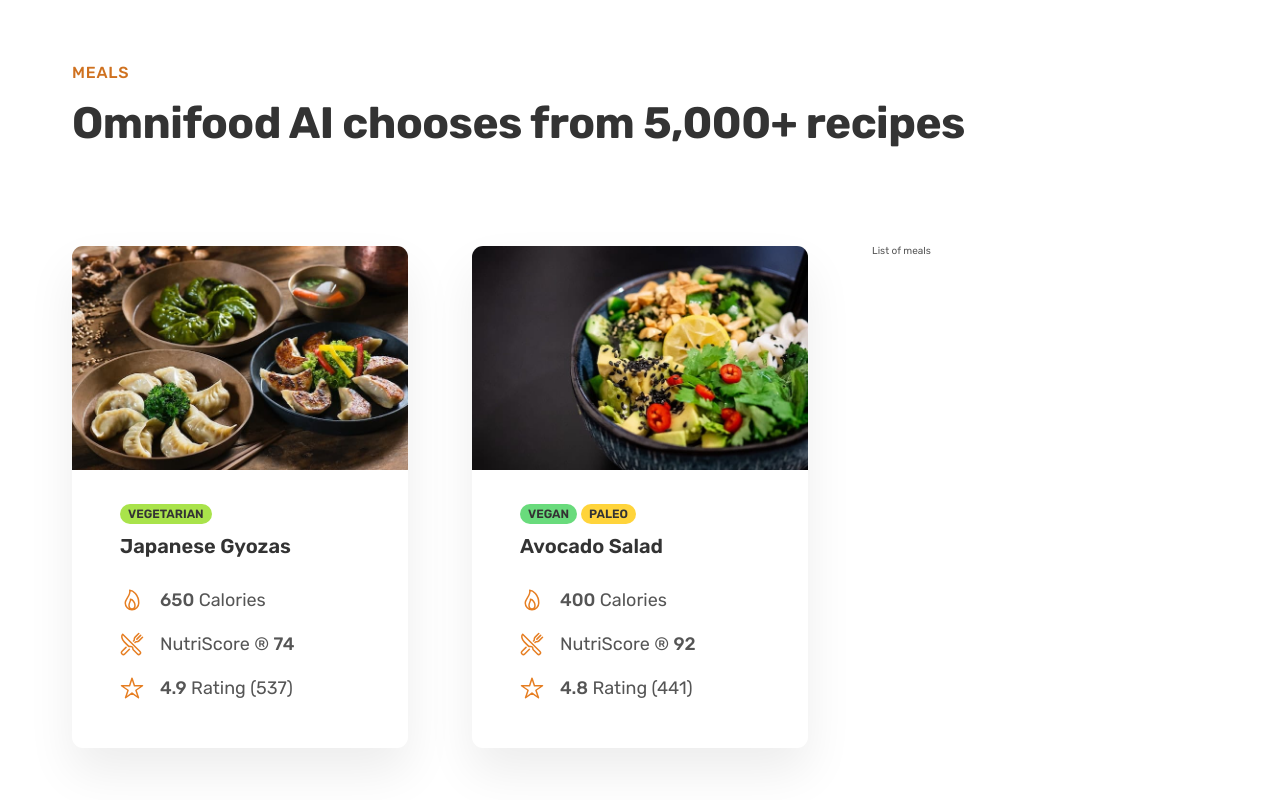
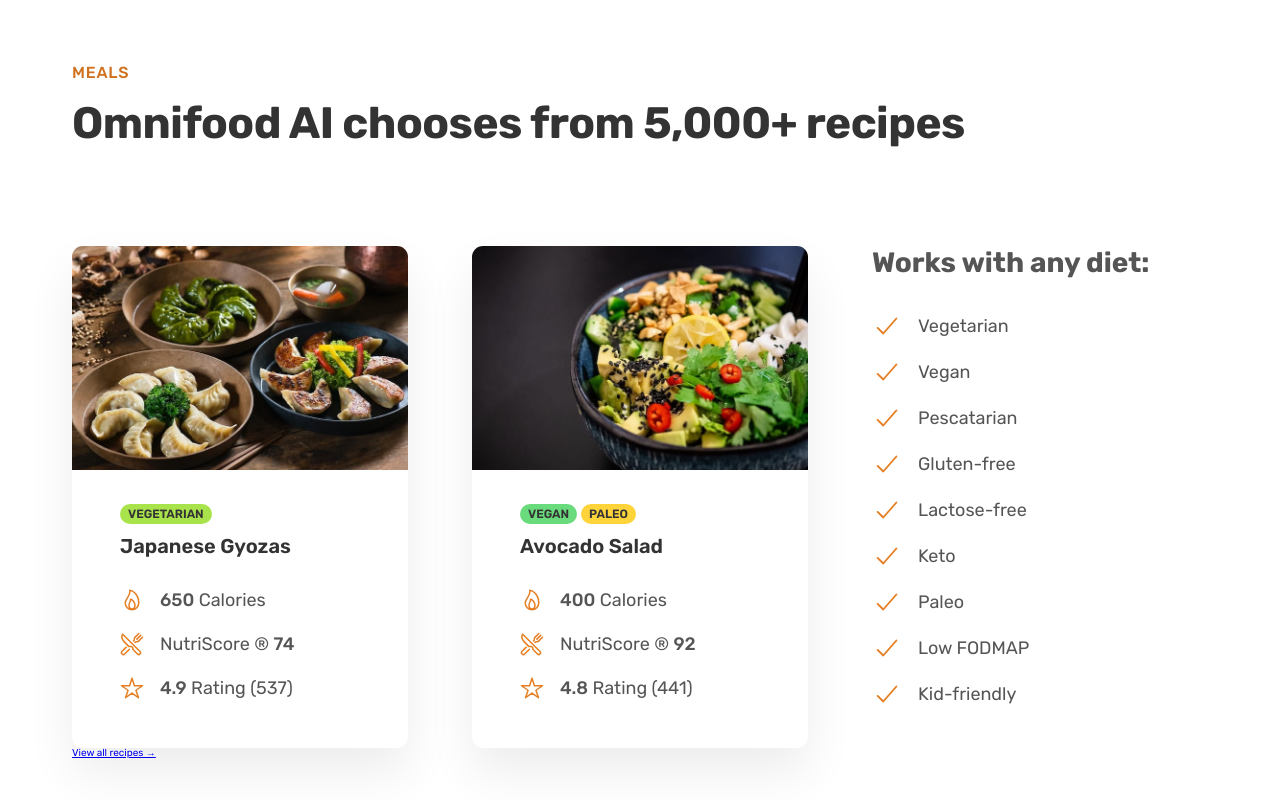
Before and after one commit to MartinFlischman/Omnifood, a plain HTML site: page index.html in a window 1280 px wide. Shown: the part 2638-3438 px from the top of the page. Drawn offline with nearby package versions, Linux system fonts and the light colour scheme.

Commit message:
Meals section
- Diet list added with all types of diets,
- Icons added,
- List and icons styled,
- Link to view all recipes added.

```diff
--- a/css/style.css
+++ b/css/style.css
@@ -278,3 +278,23 @@
 .meal-img {
 	width: 100%;
 }
+
+.list {
+	list-style: none;
+	display: flex;
+	flex-direction: column;
+	gap: 1.6rem;
+}
+
+.list-item {
+	font-size: 1.8rem;
+	display: flex;
+	align-items: center;
+	gap: 1.6rem;
+}
+
+.list-icon {
+	height: 3rem;
+	width: 3rem;
+	color: #e67e22;
+}
--- a/index.html
+++ b/index.html
@@ -233,7 +233,53 @@
 							</ul>
 						</div>
 					</div>
-					<div class="list">List of meals</div>
+					<div class="diets">
+						<h3 class="heading-tertiary">Works with any diet:</h3>
+						<ul class="list">
+							<li class="list-item">
+								<ion-icon name="checkmark" class="list-icon"></ion-icon>
+								<span>Vegetarian</span>
+							</li>
+							<li class="list-item">
+								<ion-icon name="checkmark" class="list-icon"></ion-icon>
+								<span>Vegan</span>
+							</li>
+							<li class="list-item">
+								<ion-icon name="checkmark" class="list-icon"></ion-icon>
+								<span>Pescatarian</span>
+							</li>
+							<li class="list-item">
+								<ion-icon name="checkmark" class="list-icon"></ion-icon>
+								<span>Gluten-free</span>
+							</li>
+							<li class="list-item">
+								<ion-icon name="checkmark" class="list-icon"></ion-icon>
+								<span>Lactose-free</span>
+							</li>
+							<li class="list-item">
+								<ion-icon name="checkmark" class="list-icon"></ion-icon>
+								<span>Keto</span>
+							</li>
+							<li class="list-item">
+								<ion-icon name="checkmark" class="list-icon"></ion-icon>
+								<span>Paleo</span>
+							</li>
+							<li class="list-item">
+								<ion-icon name="checkmark" class="list-icon"></ion-icon>
+								<span>Low FODMAP</span>
+							</li>
+							<li class="list-item">
+								<ion-icon name="checkmark" class="list-icon"></ion-icon>
+								<span>Kid-friendly</span>
+							</li>
+						</ul>
+					</div>
+				</div>
+
+				<div class="container all-recipes">
+					<a href="#" class="link">
+						<span class="link-text">View all recipes &rarr;</span>
+					</a>
 				</div>
 			</section>
 		</main>
```
